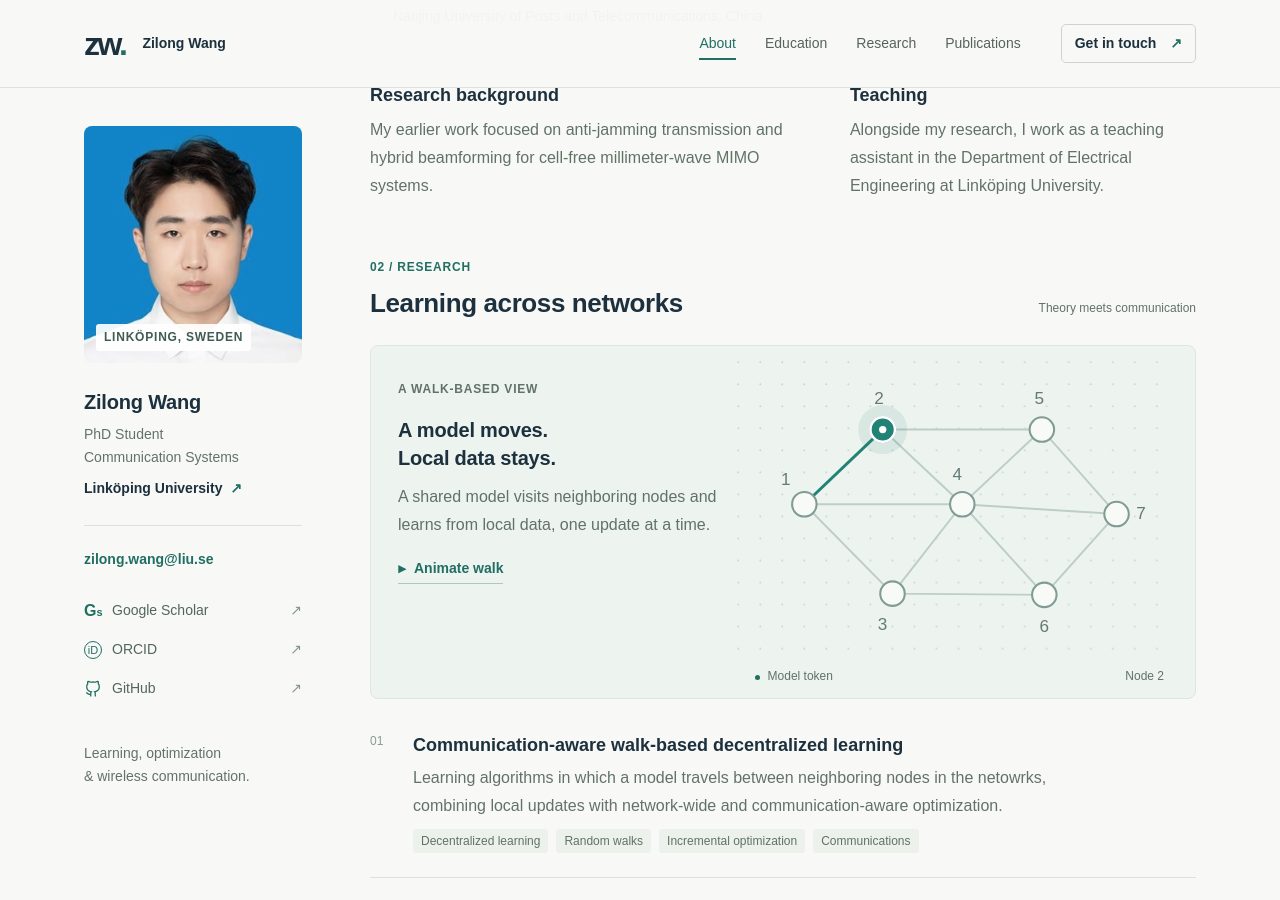
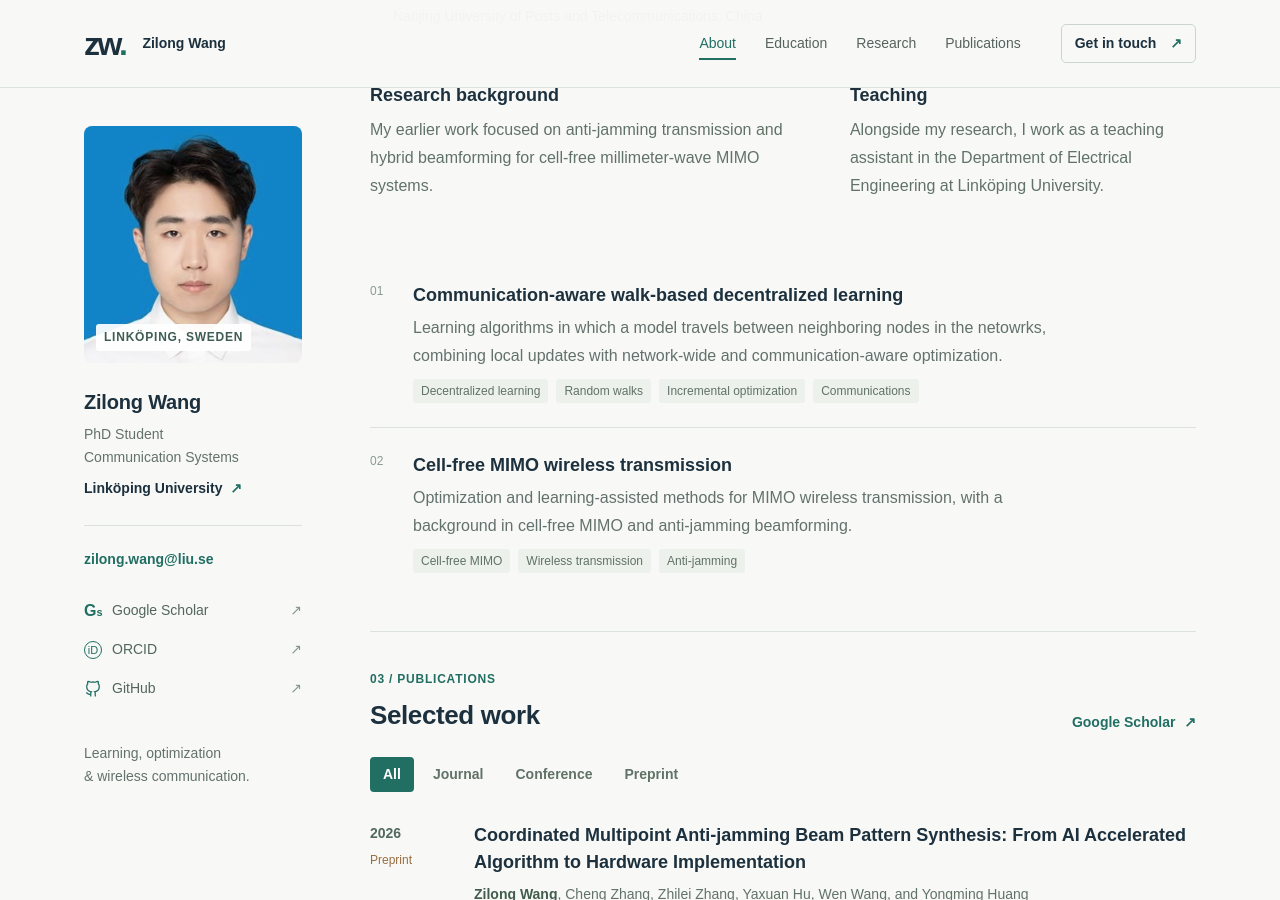
Before and after one commit to Zilong924/Zilong-Wang.github.io, a Jekyll site: the page built from _pages/about.md, in a window 1280 px wide and 900 px high, scrolled down 964 px. Built offline with Jekyll 4.4.1, drawn with Linux system fonts in a browser that asks for light colours.

Commit message:
Update academic-home-content.html

```diff
--- a/_includes/academic-home-content.html
+++ b/_includes/academic-home-content.html
@@ -47,7 +47,7 @@
     </section>
 
     <section class="research-section section" id="research" aria-labelledby="research-title">
-      <div class="section-heading"><div><p class="section-kicker">02 / RESEARCH</p><h2 id="research-title">Learning across networks</h2></div><span class="section-side-note">Theory meets communication</span></div>
+      <!-- <div class="section-heading"><div><p class="section-kicker">02 / RESEARCH</p><h2 id="research-title">Learning across networks</h2></div><span class="section-side-note">Theory meets communication</span></div>
       <div class="research-feature">
         <div class="feature-copy"><span class="feature-tag">A WALK-BASED VIEW</span><h3>A model moves.<br>Local data stays.</h3><p>A shared model visits neighboring nodes and learns from local data, one update at a time.</p><button class="walk-toggle" type="button" aria-pressed="false" data-walk-toggle><span class="play-icon" aria-hidden="true">▶</span><span data-walk-label>Animate walk</span></button></div>
         <div class="network-panel">
@@ -67,7 +67,7 @@
           </svg>
           <div class="network-caption"><span><i aria-hidden="true"></i> Model token</span><span data-walk-status>Node 2</span></div>
         </div>
-      </div>
+      </div> -->
       <div class="research-list">{% for item in home.research %}
         <article class="research-item"><span class="item-number">{{ item.number }}</span><div><h3>{{ item.title }}</h3><p>{{ item.description }}</p><ul class="topic-list" aria-label="Research topics">{% for tag in item.tags %}<li>{{ tag }}</li>{% endfor %}</ul></div></article>
       {% endfor %}</div>
```
